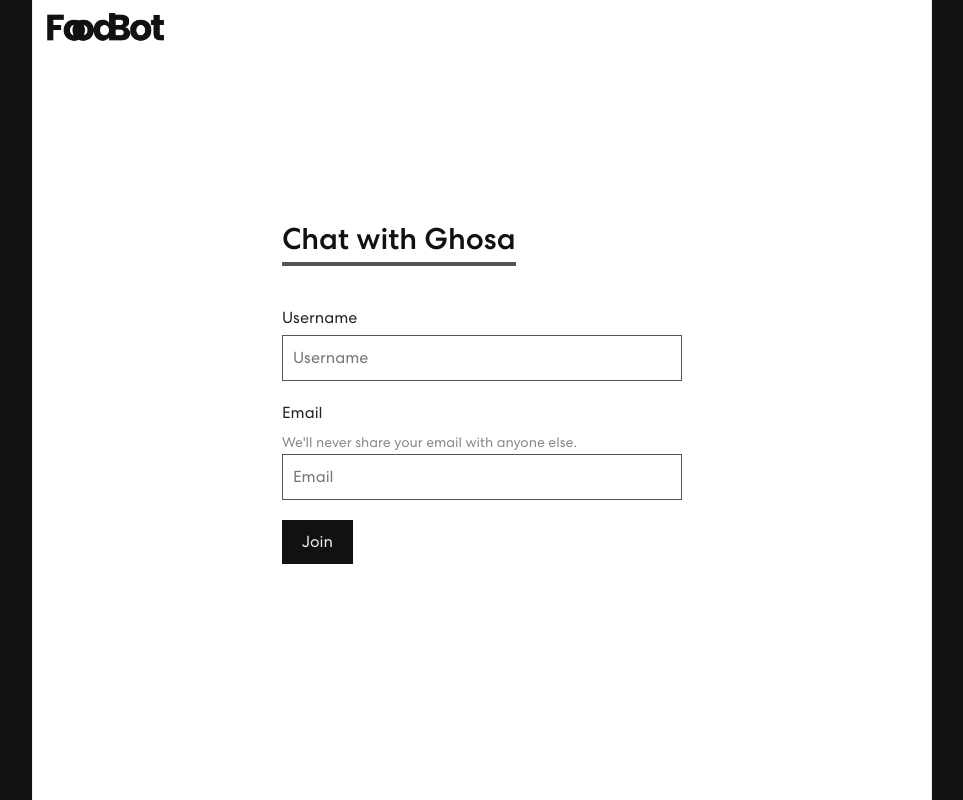
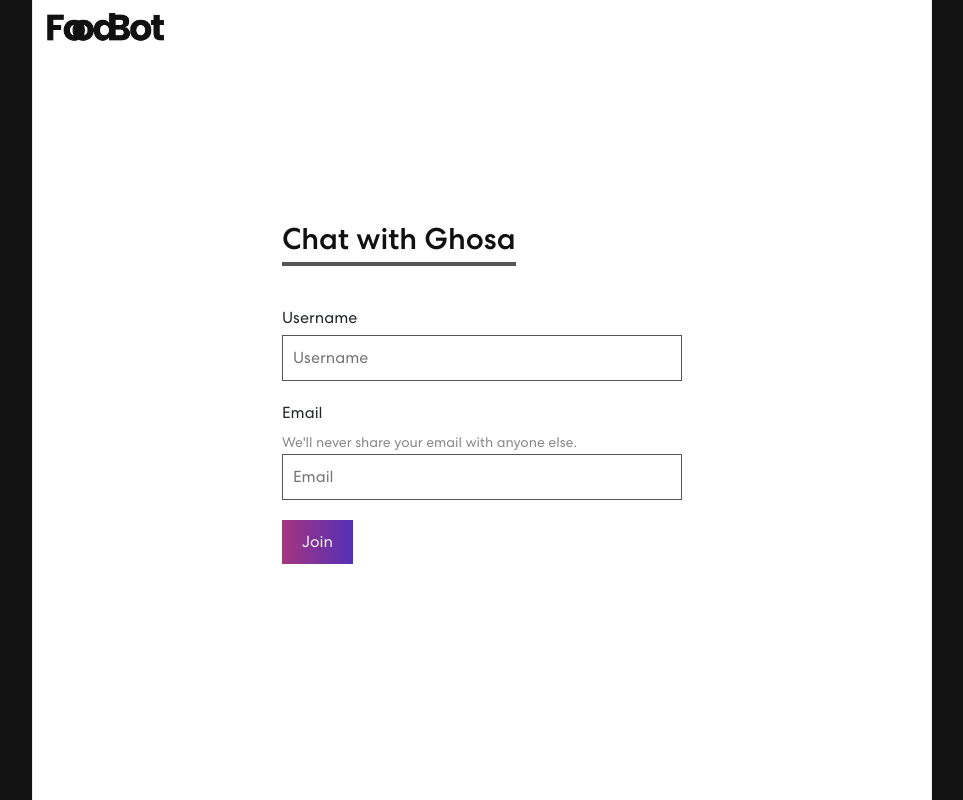
Before and after one commit to Virifortissimi/FDBTFTEND, a React (Create React App) app: page /chat in a window 1280 px wide. Shown: the whole page, without its empty margins (158-1121 px from the left). Built offline with nearby package versions, Linux system fonts and the light colour scheme.

Commit message:
Tweaked button text

```diff
--- a/src/Chat.css
+++ b/src/Chat.css
@@ -88,7 +88,7 @@ a.navbar-brand img {
 
 .screen .form-input button {
     padding: 10px 20px;
-    background: #111;
+    background: linear-gradient(90.21deg,#aa367c -5.91%,#4a2fbd 111.58%);
     color: #eee;
     font-size: 16px;
     cursor: pointer;
--- a/src/components/Lobby.js
+++ b/src/components/Lobby.js
@@ -5,6 +5,7 @@ import logo from '../assets/img/logoblack.png';
 const Lobby = ({ joinRoom }) => {
     const [user, setUser] = useState();
     const [email, setEmail] = useState();
+    const [buttonText, setButtonText] = useState('Join');
     const [room, setRoom] = useState(null);
 
 
@@ -17,7 +18,9 @@ const Lobby = ({ joinRoom }) => {
         <form className="form"
             onSubmit={e => {
                 e.preventDefault();
+                setButtonText("Connecting...");
                 joinRoom(user, email, room);
+                setButtonText("Join");
             }}>
             <h2>Chat with Ghosa</h2>
             <div className="form-input">
@@ -34,7 +37,7 @@ const Lobby = ({ joinRoom }) => {
                     onChange={e => setEmail(e.target.value)} required />
             </div>
             <div className="form-input">
-                <button id="join-user" type="Submit" disabled={!user}>Join</button>
+                <button id="join-user" type="Submit" disabled={!user}>{buttonText}</button>
             </div>
         </form>
     </div>
```
